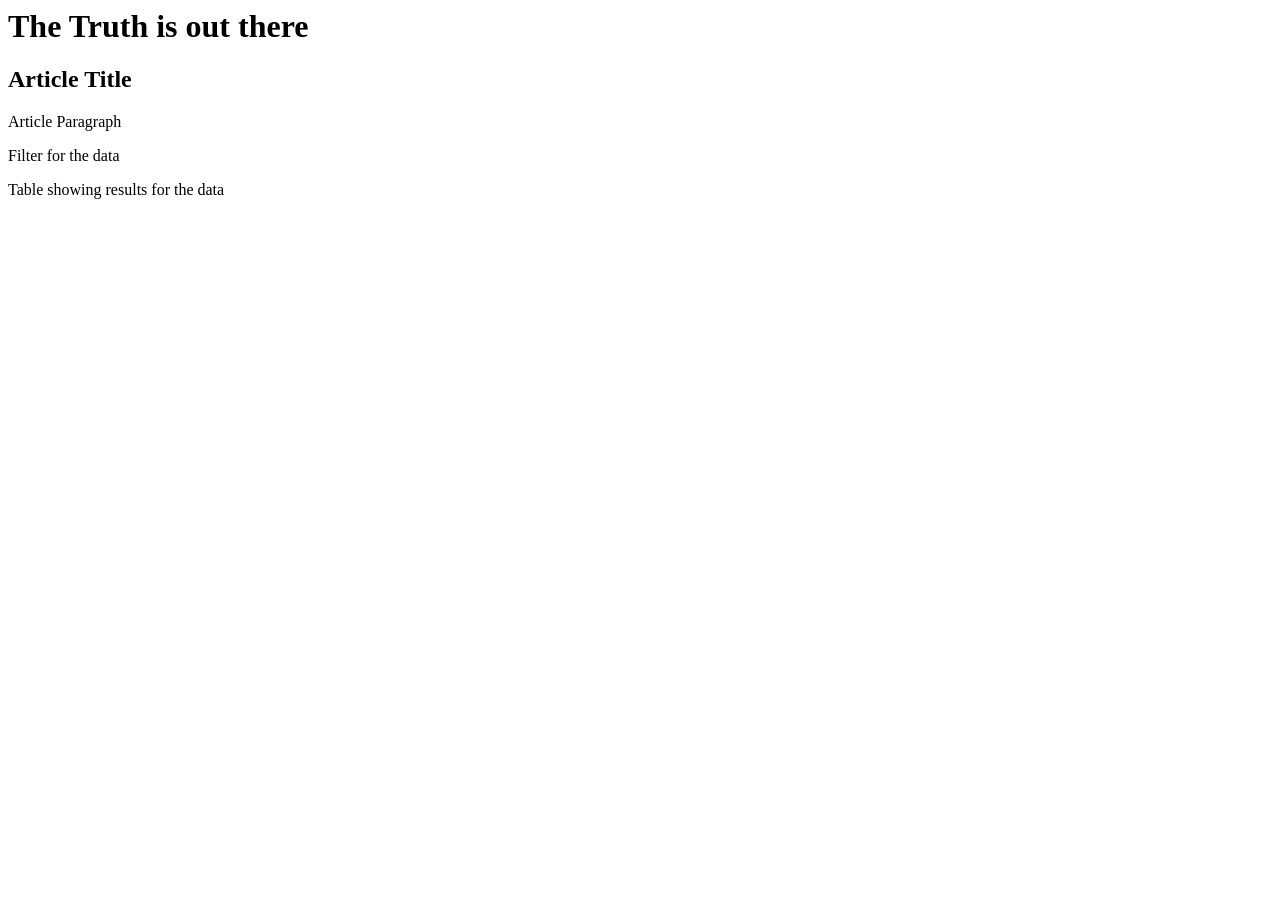
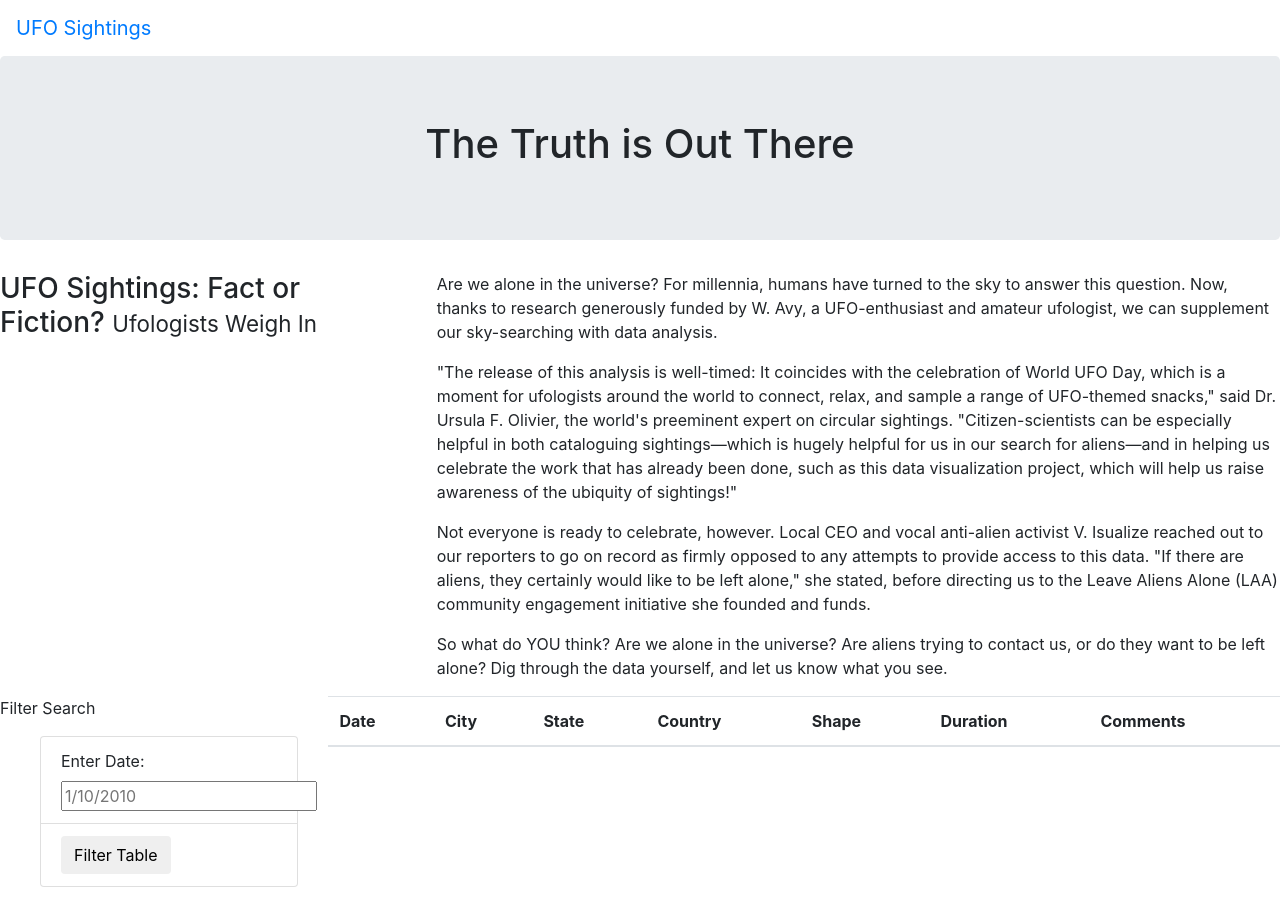
Before and after one commit to Bag0niku/UFOs, a plain HTML site: page index.html in a window 1280 px wide. Before the commit the page ends 800 px from the top, so only its background shows below. Drawn offline with nearby package versions, Linux system fonts and the light colour scheme.

Commit message:
basic webage built out, time to connect the js and test their co-operation

```diff
--- a/index.html
+++ b/index.html
@@ -1,22 +1,93 @@
-<html>
+<!DOCTYPE html>
+<html lang="en">
 <head>
-        <title></title>
+    <meta charset="UTF-8">
+    <meta http-equiv="X-UA-Compatible" content="IE=edge">
+    <meta name="viewport" content="width=device-width, initial-scale=1.0">
+    <title>UFO Finder: The Truth is Out There</title>
+    <link rel="stylesheet"
+          href="https://maxcdn.bootstrapcdn.com/bootstrap/4.0.0/css/bootstrap.min.css"
+          integrity="sha384-Gn5384xqQ1aoWXA+058RXPxPg6fy4IWvTNh0E263XmFcJlSAwiGgFAW/dAiS6JXm"
+          crossorigin="anonymous" />
+    <link rel="stylesheet" href="static/css/style.css" >
 </head>
 <body>
-        <div class="jumbotron">
-            <h1>The Truth is out there</h1>
+
+    <div class="wrapper">
+        <!-- Navigation Bar-->
+        <nav class="navbar navbar-expand-lg">
+            <a href="index.html" class="navbar-brand"> UFO Sightings</a>
+        </nav>
+        <!-- Jumbotron Header-->
+        <div class="jumbotron text-center">
+            <h1>The Truth is Out There</h1>
         </div>
-        <div class="article">
-            <h2>Article Title</h2>
-            <p>Article Paragraph</p>
-        </div>
-        <div class="col-md-3">
-            <p> Filter for the data</p>
+        <div clas="container-fluid">
+            <!-- Article -->
+            <div class="row">
+                <!-- Article Title -->
+                <div class="col-md-4">
+                    <h3> UFO Sightings: Fact or Fiction? <small>Ufologists Weigh In</small></h3>
 
                 </div>
-        <div class="col-md-9">
-            <p> Table showing results for the data</p>
+
+                <!-- Article Paragraph -->
+                <div class="col-md-8">
+                    <p>Are we alone in the universe? For millennia, humans have turned to the sky to answer this question. Now, thanks to research generously funded by W. Avy, a UFO-enthusiast and amateur ufologist, we can supplement our sky-searching with data analysis.</p>
+
+                    <p>"The release of this analysis is well-timed: It coincides with the celebration of World UFO Day, which is a moment for ufologists around the world to connect, relax, and sample a range of UFO-themed snacks," said Dr. Ursula F. Olivier, the world's preeminent expert on circular sightings. "Citizen-scientists can be especially helpful in both cataloguing sightings—which is hugely helpful for us in our search for aliens—and in helping us celebrate the work that has already been done, such as this data visualization project, which will help us raise awareness of the ubiquity of sightings!"</p>
+
+                    <p>Not everyone is ready to celebrate, however. Local CEO and vocal anti-alien activist V. Isualize reached out to our reporters to go on record as firmly opposed to any attempts to provide access to this data. "If there are aliens, they certainly would like to be left alone," she stated, before directing us to the Leave Aliens Alone (LAA) community engagement initiative she founded and funds.</p>
+
+                    <p>So what do YOU think? Are we alone in the universe? Are aliens trying to contact us, or do they want to be left alone? Dig through the data yourself, and let us know what you see.</p>
+
+                </div>
             </div>
 
+            <!-- Data section-->
+            <div class="row">
+                <!-- Filter for the data table -->
+                <div class="col-md-3">
+                    <form>
+                        <p>Filter Search</p>
+                        <ul class=list-group"">
+                            <li class="list-group-item">
+                                <label for="date">Enter Date:</label>
+                                <input type="text" placeholder="1/10/2010" id="datetime"/>
+
+                            </li>
+                            <li class="list-group-item">
+                                <button id="filter-btn" type="button" class="btn btn-default"> Filter Table</button>
+
+                            </li>
+
+                        </ul>
+                    </form>
+
+                </div>
+
+                <!-- diplay table of filtered Data-->
+                <div class="col-md-9">
+                    <table class="table table-striped">
+                        <thead>
+                            <tr>
+                                <th>Date </th>
+                                <th>City</th>
+                                <th>State</th>
+                                <th>Country</th>
+                                <th>Shape</th>
+                                <th>Duration</th>
+                                <th>Comments</th>
+                            </tr>
+                        </thead>
+                        <tbody>
+
+                        </tbody>
+                    </table>
+
+                </div>
+            </div>
+        </div>
+    </div>
 </body>
 </html>
```
Lines whose indentation alone changed are shown as unchanged.
